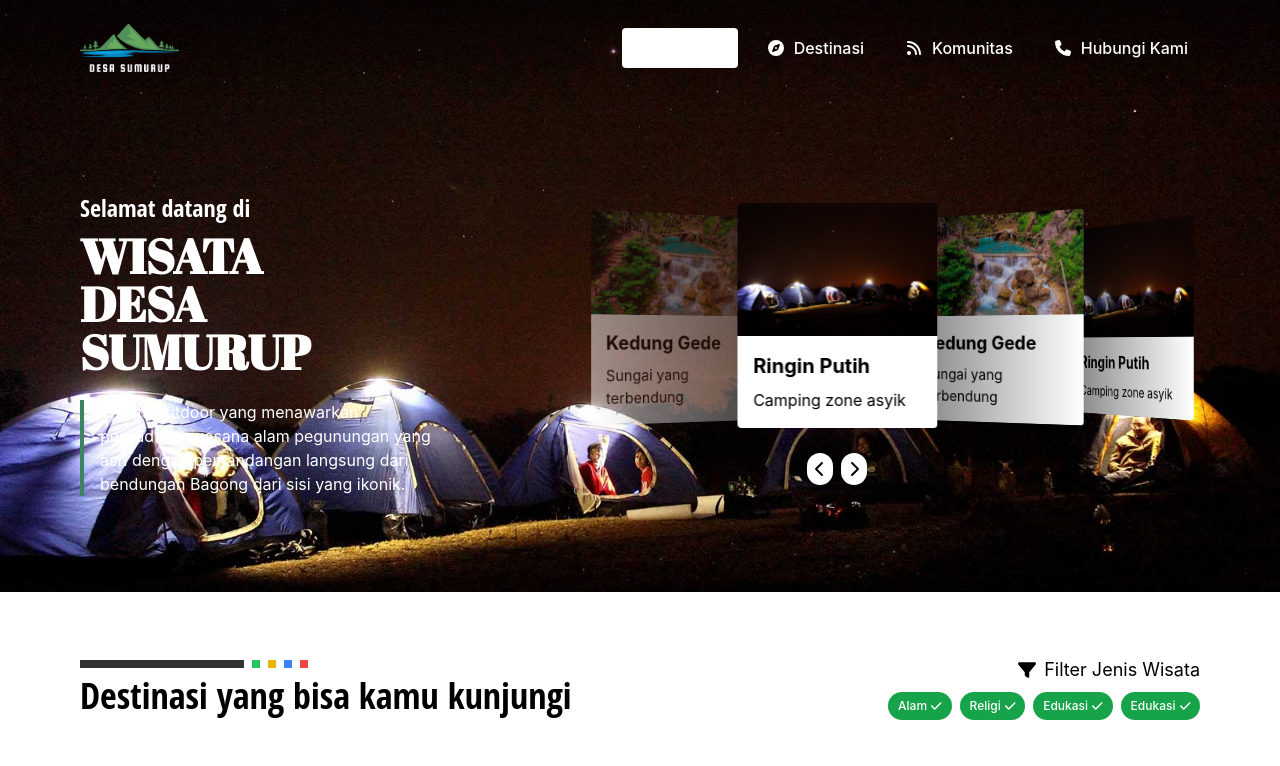
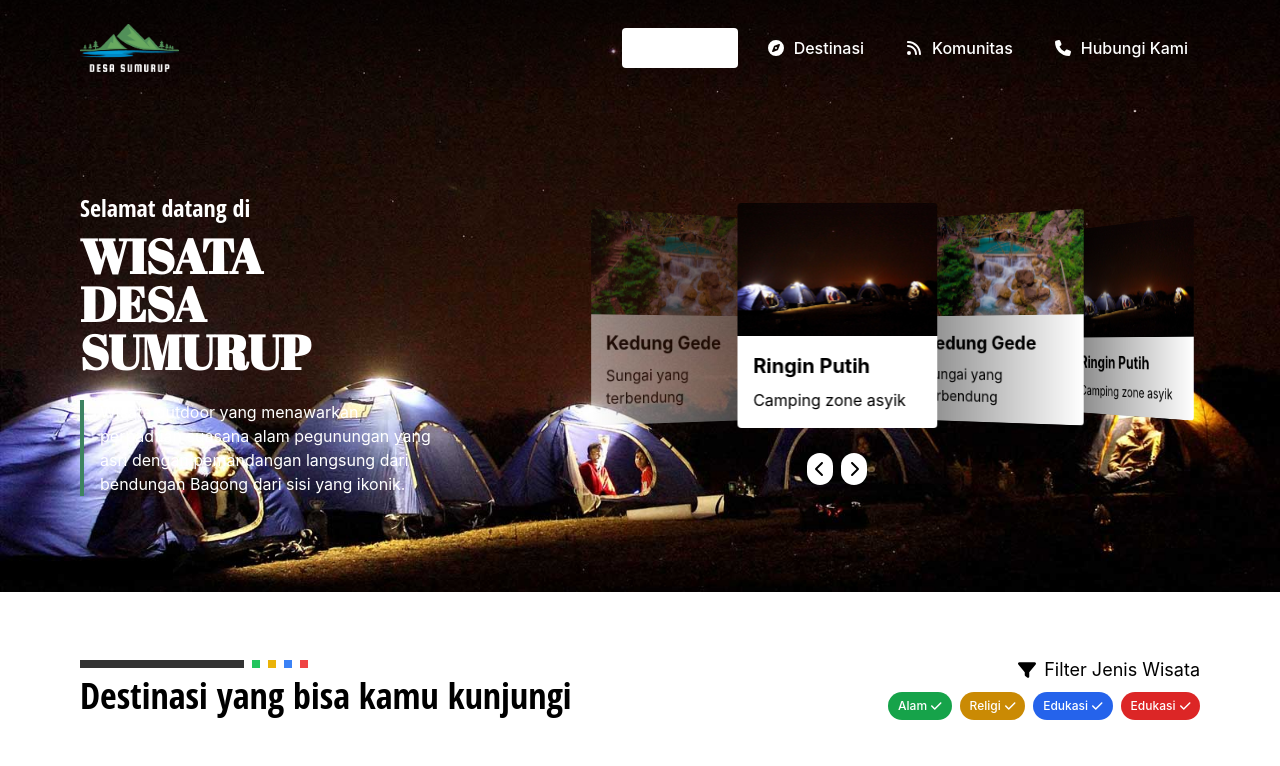
Before and after one commit to myxzlpltk/wisata-sumurup-reactjs, a React (Create React App) app: page /#home in a window 1280 px wide. Shown: the top 766 px of the page. Built offline with nearby package versions, Linux system fonts and the light colour scheme.

Commit message:
set custom color chip

```diff
--- a/src/app/components/chip.jsx
+++ b/src/app/components/chip.jsx
@@ -5,15 +5,16 @@ import PropTypes from "prop-types";
 import React from "react";
 
 const Chip = (props) => {
-  const { active, text, onClick } = props;
+  const { active, activeColor, text, onClick } = props;
 
   return (
     <div
       onClick={onClick}
       className={classNames(
         "select-none flex items-center gap-1 px-2.5 py-1.5 rounded-full font-medium text-xs flex align-center w-max cursor-pointer transition duration-300 ease",
+        active ? activeColor : "",
         {
-          "text-white bg-green-600 hover:bg-green-700": active,
+          "text-white": active,
           "text-gray-500 bg-gray-200 hover:bg-gray-300": !active,
         }
       )}
@@ -26,6 +27,7 @@ const Chip = (props) => {
 
 Chip.propTypes = {
   active: PropTypes.bool,
+  activeColor: PropTypes.string,
   onClick: PropTypes.func,
   text: PropTypes.node,
 };
--- a/src/app/organisms/destinations-section.jsx
+++ b/src/app/organisms/destinations-section.jsx
@@ -81,21 +81,25 @@ const DestinationsSection = (props) => {
                 <Chip
                   text="Alam"
                   active={categories.has("nature")}
+                  activeColor="bg-green-600 hover:bg-green-700"
                   onClick={() => toggleCategory("nature")}
                 />
                 <Chip
                   text="Religi"
                   active={categories.has("religion")}
+                  activeColor="bg-yellow-600 hover:bg-yellow-700"
                   onClick={() => toggleCategory("religion")}
                 />
                 <Chip
                   text="Edukasi"
                   active={categories.has("education")}
+                  activeColor="bg-blue-600 hover:bg-blue-700"
                   onClick={() => toggleCategory("education")}
                 />
                 <Chip
                   text="Edukasi"
                   active={categories.has("culinary")}
+                  activeColor="bg-red-600 hover:bg-red-700"
                   onClick={() => toggleCategory("culinary")}
                 />
               </div>
```
